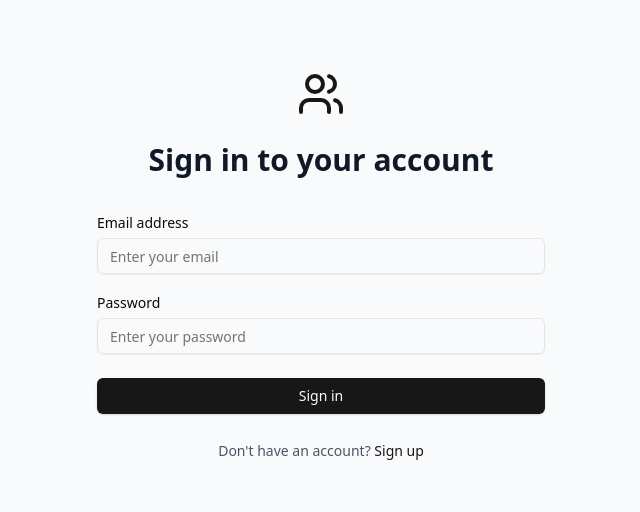
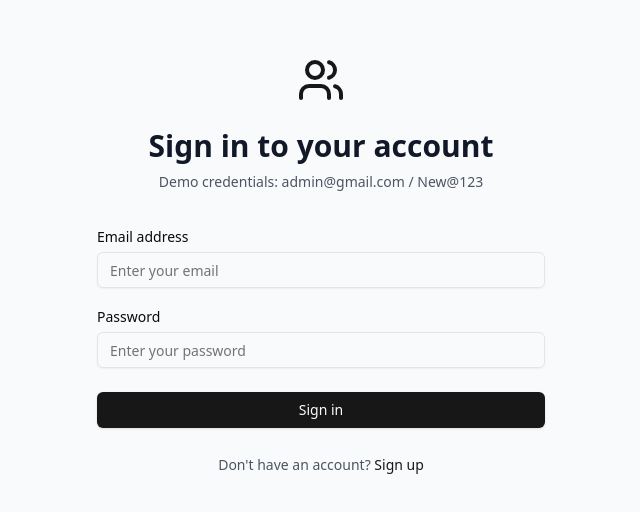
Before and after one commit to Devendra2015308/Lead-Management-System-, a React (Vite) app in the folder frontend/: page /login in a window 1280 px wide. Shown: the part 134-646 px from the top of the page, without its empty margins (319-959 px from the left). Built offline with nearby package versions, Linux system fonts and the light colour scheme; no server answers.

Commit message:
Add demo credentials information to the Login component

```diff
--- a/frontend/src/pages/Login.jsx
+++ b/frontend/src/pages/Login.jsx
@@ -49,6 +49,9 @@
           <h2 className="mt-6 text-center text-3xl font-extrabold text-gray-900">
             Sign in to your account
           </h2>
+          <p className="mt-2 text-center text-sm text-gray-600">
+            Demo credentials: admin@gmail.com / New@123
+          </p>
         </div>
 
         <form className="mt-8 space-y-6" onSubmit={handleSubmit}>
```
